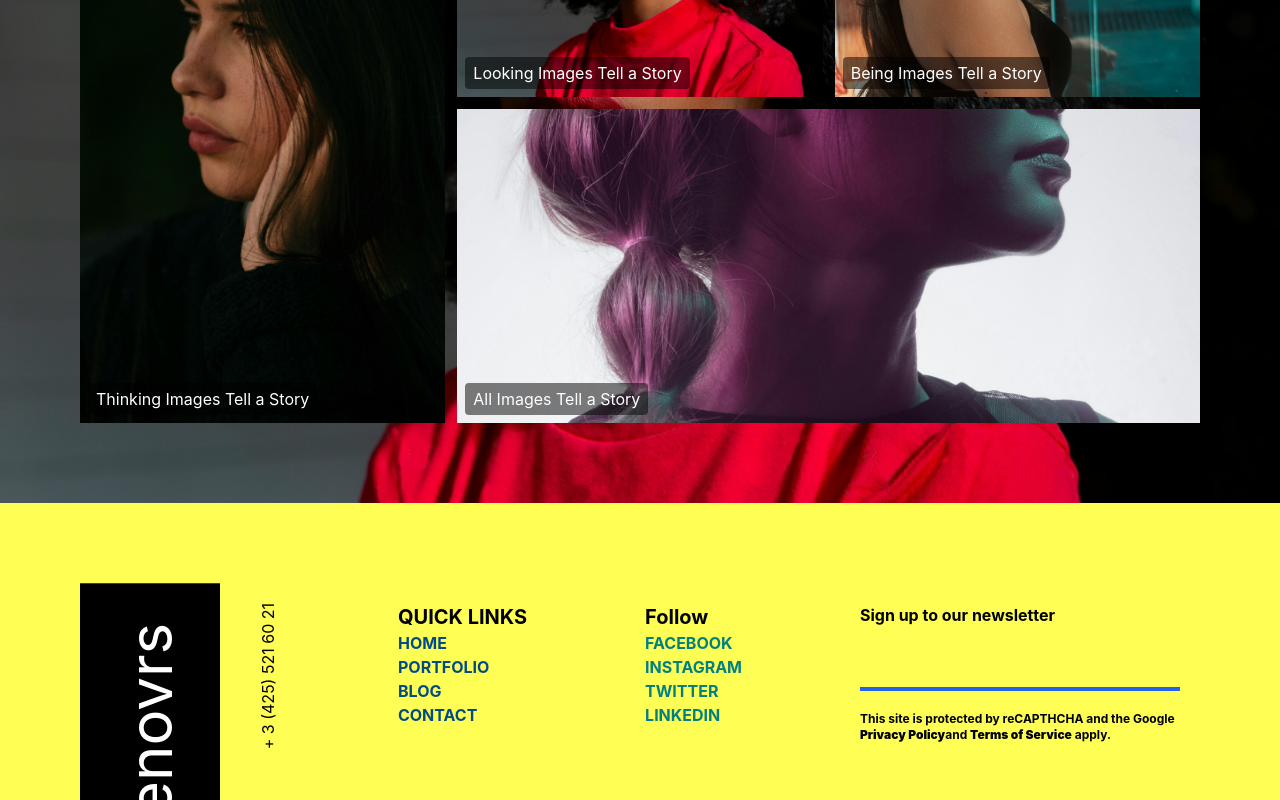
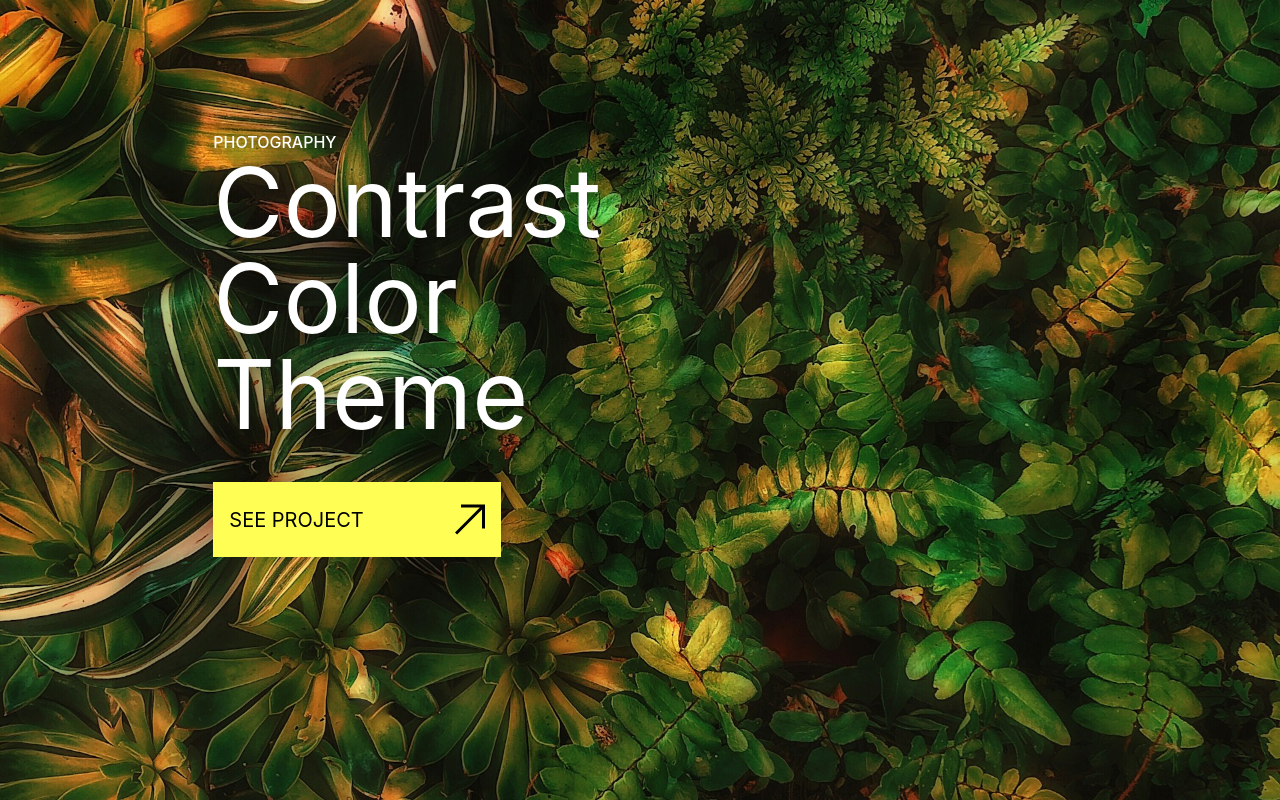
Before and after one commit to ax-sh/xenovrs-demo, a React (Vite) app: page / in a window 1280 px wide. Shown: the part 4140-4940 px from the top of the page. Built offline with nearby package versions, Linux system fonts and the light colour scheme.

Commit message:
feat: add new image and update index page layout

```diff
--- a/src/pages/index.tsx
+++ b/src/pages/index.tsx
@@ -1,5 +1,5 @@
 import clsx from 'clsx';
-import type {ComponentPropsWithoutRef, PropsWithChildren} from 'react';
+import type { ComponentPropsWithoutRef, PropsWithChildren } from 'react';
 
 import Layout from '../layout';
 import { SeeProjectButton } from '../ui/see-project-button.tsx';
@@ -28,6 +28,7 @@ const Poster = {
   third: './thought-catalog--v7EOw5SA4I-unsplash.jpg',
   fourth: './juri-gianfrancesco-E05kCjekrwk-unsplash.jpg',
   five: './gabriel-salas-YnENabLdEKY-unsplash.jpg',
+  six: './yousef-espanioly-8ja-Ns8iqO4-unsplash.jpg',
 };
 
 function SectionLabel({ children }: PropsWithChildren) {
@@ -53,18 +54,29 @@ function Page() {
       <PresentSection imageUrl={Poster.second}>
         <div className={'row-start-2 col-start-3 text-white'}>
           <SectionLabel>Photography</SectionLabel>
-          <Header className={""}>
+          <Header className={''}>
             Contrast <br />
             Color <br />
             Theme
           </Header>
-        <SeeProjectButton />
+          <SeeProjectButton />
         </div>
       </PresentSection>
       <PresentSection imageUrl={Poster.second}>
         <div className={'row-start-2 col-start-3 text-white'}>
           <SectionLabel>Photography</SectionLabel>
-          <Header className={""}>
+          <Header className={''}>
+            Contrast <br />
+            Color <br />
+            Theme
+          </Header>
+          <SeeProjectButton />
+        </div>
+      </PresentSection>
+      <PresentSection imageUrl={Poster.six}>
+        <div className={'row-start-2 col-start-3 text-white'}>
+          <SectionLabel>Photography</SectionLabel>
+          <Header className={''}>
             Contrast <br />
             Color <br />
             Theme
```
Also changed, not shown: public/yousef-espanioly-8ja-Ns8iqO4-unsplash.jpg (added).
